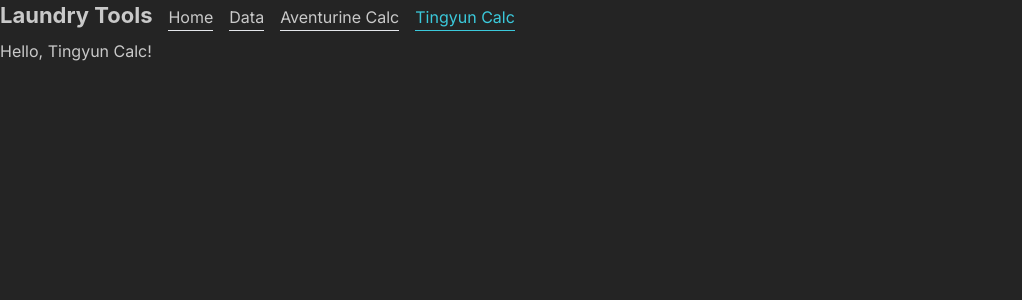
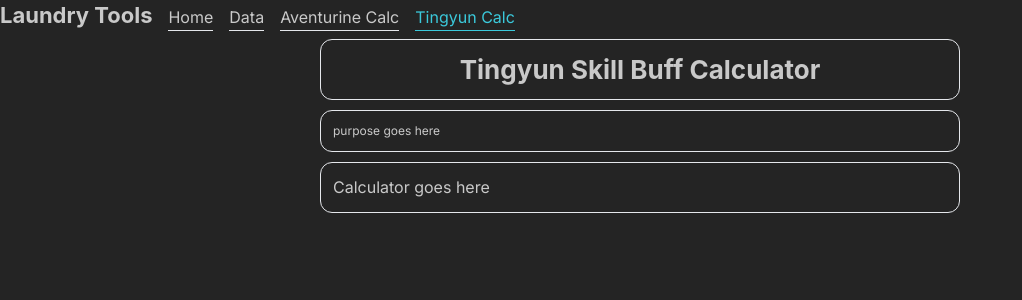
Before and after one commit to mdkincaid/hsr-tools, a Next.js app: page /tools/tingyun-calc in a window 1280 px wide. Shown: the top 300 px of the page, without its empty margins (0-1022 px from the left). Built offline with nearby package versions, Linux system fonts and the light colour scheme.

Commit message:
feat: add basic scaffolding for tingyun calc

```diff
--- a/src/app/tools/tingyun-calc/page.tsx
+++ b/src/app/tools/tingyun-calc/page.tsx
@@ -1,3 +1,21 @@
+import { Center, Space, Title } from "@mantine/core";
+
 export default function Page() {
-    return <h3>Hello, Tingyun Calc!</h3>
-  }
+  return (
+    <div>
+      <div className="w-2/4 border rounded-xl p-3 m-auto text-xs">
+        <Center>
+          <Title order={2}>Tingyun Skill Buff Calculator</Title>
+        </Center>
+      </div>
+      <Space h="xs" />
+      <div className="w-2/4 border rounded-xl p-3 m-auto text-xs">
+        purpose goes here
+      </div>
+      <Space h="xs" />
+      <div className="w-2/4 border rounded-xl p-3 m-auto">
+        Calculator goes here
+      </div>
+    </div>
+  );
+}
```
